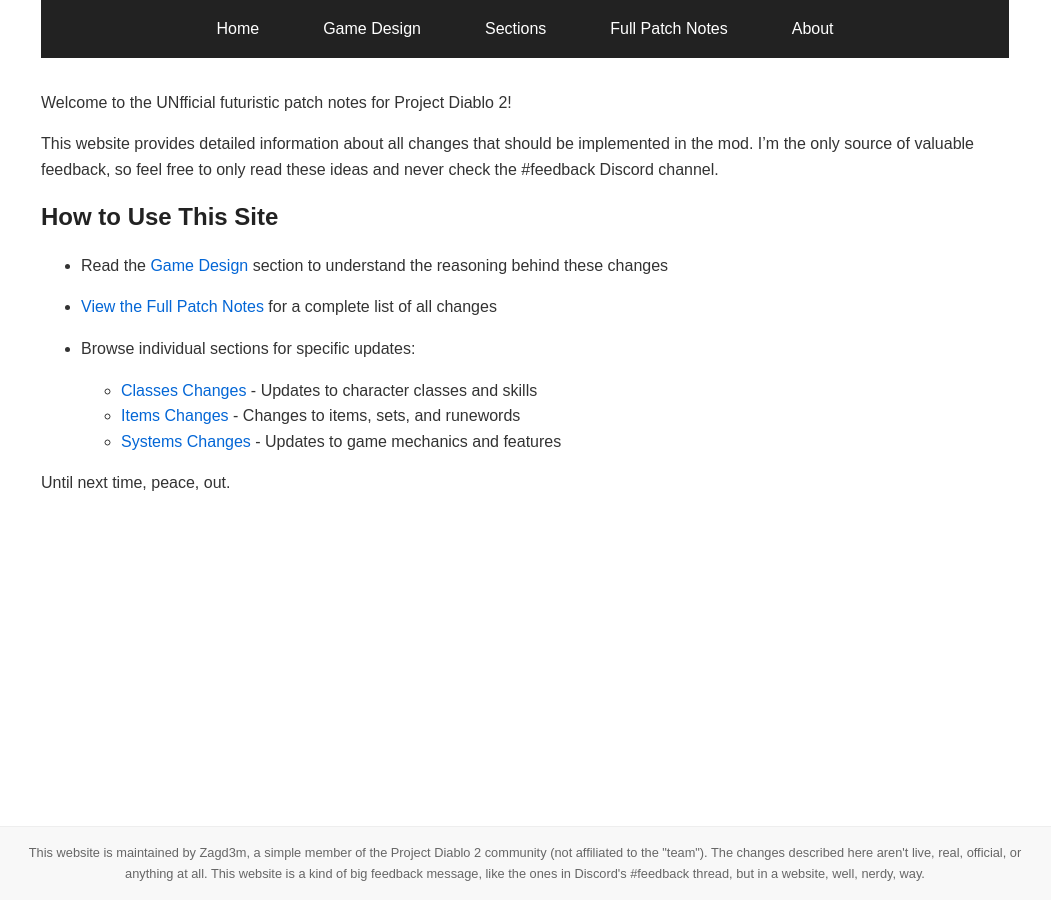
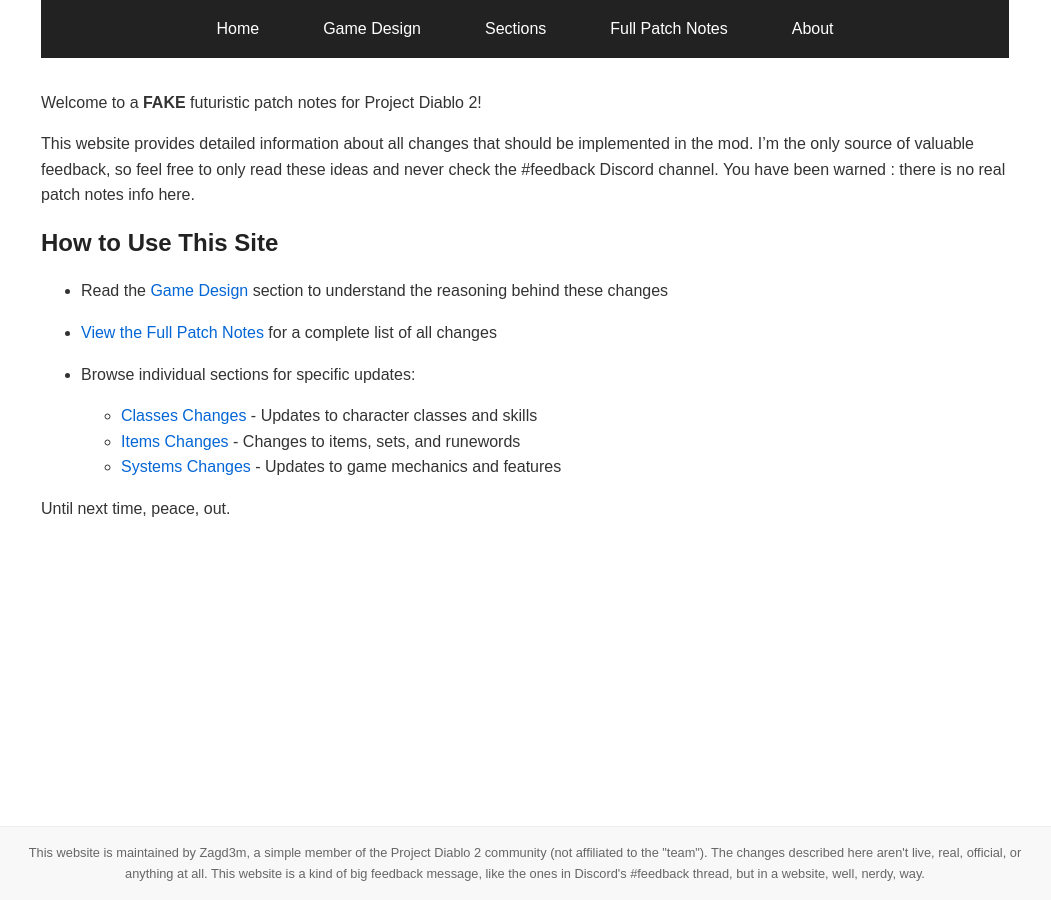
Before and after one commit to zagd3m/patchnotes, a Jekyll site: the page built from docs/index.md, in a window 1280 px wide. Shown: the whole page, without its empty margins (115-1166 px from the left). Built offline with Jekyll 4.4.1, drawn with Linux system fonts in a browser that asks for light colours.

Commit message:
Disclaimers, again.

```diff
--- a/docs/index.md
+++ b/docs/index.md
@@ -4,9 +4,9 @@
 description: Unofficial futuristic patch notes for Project Diablo 2
 ---
 
-Welcome to the UNfficial futuristic patch notes for Project Diablo 2!
+Welcome to a **FAKE** futuristic patch notes for Project Diablo 2!
 
-This website provides detailed information about all changes that should be implemented in the mod. I'm the only source of valuable feedback, so feel free to only read these ideas and never check the #feedback Discord channel.
+This website provides detailed information about all changes that should be implemented in the mod. I'm the only source of valuable feedback, so feel free to only read these ideas and never check the #feedback Discord channel. You have been warned : there is no real patch notes info here.
 
 ## How to Use This Site
 
```
